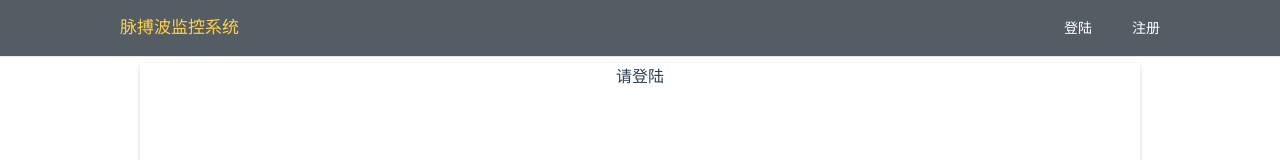
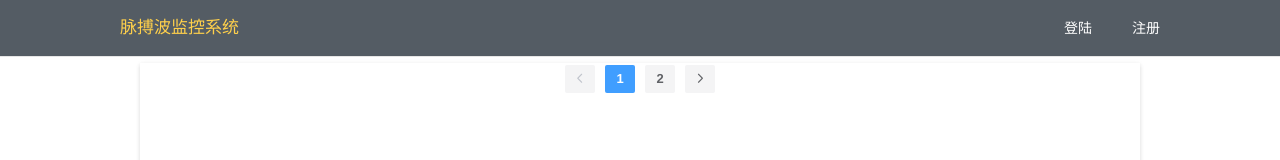
Before and after one commit to jasonshelby/Graduation-design, a Vue app: page /about in a window 1280 px wide. Shown: the top 160 px of the page. Built offline with nearby package versions, Linux system fonts and the light colour scheme; the HTML template or start-up script is replaced by a standard one.

Commit message:
更新mac

```diff
--- a/package.json
+++ b/package.json
@@ -10,7 +10,7 @@
   "dependencies": {
     "axios": "^0.18.0",
     "echarts": "^4.2.1",
-    "element-ui": "^2.4.5",
+    "element-ui": "^2.12.0",
     "vue": "^2.6.6",
     "vue-router": "^3.0.1"
   },
--- a/src/plugins/element.js
+++ b/src/plugins/element.js
@@ -1,6 +1,6 @@
 import Vue from 'vue';
 import {
-  // Pagination,
+  Pagination,
   // Dialog,
   // Autocomplete,
   // Dropdown,
@@ -47,7 +47,7 @@ import {
   // Upload,
   // Progress,
   // Badge,
-  // Card,
+  Card,
   // Rate,
   // Steps,
   // Step,
@@ -64,12 +64,12 @@ import {
   // Main,
   // Footer,
   // Loading,
-  // MessageBox,
+  MessageBox,
   Message,
   // Notification
 } from 'element-ui';
 
-// Vue.use(Pagination);
+Vue.use(Pagination);
 // Vue.use(Dialog);
 // Vue.use(Autocomplete);
 // Vue.use(Dropdown);
@@ -116,7 +116,7 @@ Vue.use(FormItem);
 // Vue.use(Upload);
 // Vue.use(Progress);
 // Vue.use(Badge);
-// Vue.use(Card);
+Vue.use(Card);
 // Vue.use(Rate);
 // Vue.use(Steps);
 // Vue.use(Step);
@@ -136,9 +136,9 @@ Vue.use(FormItem);
 // Vue.use(Loading.directive);
 
 // Vue.prototype.$loading = Loading.service;
-// Vue.prototype.$msgbox = MessageBox;
-// Vue.prototype.$alert = MessageBox.alert;
-// Vue.prototype.$confirm = MessageBox.confirm;
+Vue.prototype.$msgbox = MessageBox;
+Vue.prototype.$alert = MessageBox.alert;
+Vue.prototype.$confirm = MessageBox.confirm;
 // Vue.prototype.$prompt = MessageBox.prompt;
-// Vue.prototype.$notify = Notification;
+Vue.prototype.$notify = Notification;
 Vue.prototype.$message = Message;
--- a/src/views/about.vue
+++ b/src/views/about.vue
@@ -1,3 +1,64 @@
 <template>
-  <div>请登陆</div>
+  <div class="wrapper" >
+    <el-pagination
+    background
+    :hide-on-single-page="true"
+    layout="prev, pager, next"
+    :total="12"
+    @current-change="change">
+  </el-pagination>
+  </div>
 </template>
+
+<script type="module">
+  export default {
+    data() {
+      return {
+
+      };
+    },
+    components: {
+
+    },
+    methods:{
+      prev(e) {
+        console.log('prev',e)
+      },
+      change(e) {
+        console.log('change',e)
+      },
+      next(e) {
+        console.log('prev',e)
+      },
+      withdraw() {
+        this.$confirm('此操作会将报备单永久拒绝, 是否继续?', '提示', {
+          confirmButtonText: '确定',
+          cancelButtonText: '取消',
+          type: 'warning'
+        }).then(() => {
+          this.$message({
+            type: 'success',
+            message: '删除成功!'
+          });
+        }).catch(() => {
+          this.$message({
+            type: 'info',
+            message: '已取消删除'
+          });
+        });
+      }
+
+    }
+  }
+</script>
+
+<style>
+.wrapper{
+  width: 1000px;
+  margin: 0 auto;
+  overflow: hidden;
+}
+
+
+
+</style>
--- a/src/views/patient.vue
+++ b/src/views/patient.vue
@@ -17,13 +17,13 @@
       </el-menu-item>
     </el-menu>
 
-    <component :is="activeChart" class="main"></component>
+    <!-- <component :is="activeChart" class="main"></component> -->
   </div>
 </template>
 
 <script type="module">
-  import ConstantChart from '../components/constant-chart'
-  import HistoryChart from '../components/history-chart'
+  // import ConstantChart from '../components/constant-chart'
+  // import HistoryChart from '../components/history-chart'
   import UserCard from '../components/user-card'
   import state from '../store/index.js'
 
@@ -37,8 +37,8 @@
     },
     components: {
       UserCard,
-      ConstantChart,
-      HistoryChart,
+      // ConstantChart,
+      // HistoryChart,
     },
     methods:{
     }
```
Also changed, not shown: 1 other file (tests, documents, lock files or other folders).
